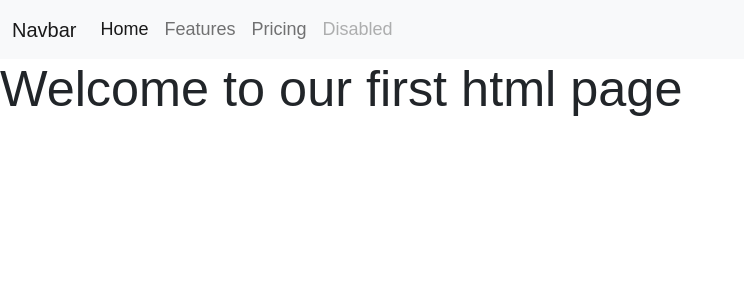
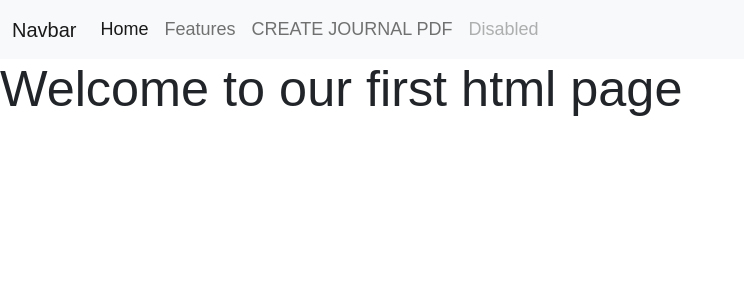
Before and after one commit to Jefex7/trainingExample, a Django app: page / in a window 1280 px wide. Shown: the top 300 px of the page, without its empty margins (0-744 px from the left). Run offline with Django 4.2, Linux system fonts and the light colour scheme; data that the repository does not hold is empty.

Commit message:
Added PDF feature

```diff
--- a/JournalD/journalAppD/templates/base.html
+++ b/JournalD/journalAppD/templates/base.html
@@ -25,7 +25,7 @@
           <a class="nav-link" href="#">Features</a>
         </li>
         <li class="nav-item">
-          <a class="nav-link" href="#">Pricing</a>
+          <a class="nav-link" href="{% url 'journalAppD:resources_pdf' %}">CREATE JOURNAL PDF</a>
         </li>
         <li class="nav-item">
           <a class="nav-link disabled"
--- a/JournalD/journalAppD/urls.py
+++ b/JournalD/journalAppD/urls.py
@@ -1,6 +1,6 @@
 
 from django.urls import path
-from .views import home, view_resources, update_resource, delete_resource
+from .views import home, view_resources, update_resource, delete_resource, resources_pdf
 
 app_name = "journalAppD"
 
@@ -10,5 +10,6 @@ urlpatterns = [
     path('resource/<int:resource_id>/', update_resource, name="update_resource"),
     path('resources', view_resources, name="view_resources"),
     path('delete_resource/<int:resource_id>/',delete_resource, name="delete_resource"),
+    path('resources_pdf', resources_pdf, name="resources_pdf"),
 
 ]
--- a/JournalD/journalAppD/views.py
+++ b/JournalD/journalAppD/views.py
@@ -1,8 +1,13 @@
-from django.http import HttpResponse
+from django.http import HttpResponse, FileResponse
 from django.shortcuts import render, redirect, get_object_or_404
 # import to make use of the database table Resource
 from journalAppD.forms import ResourceForm
 from journalAppD.models import Resource
+
+import io
+from reportlab.pdfgen import canvas
+from reportlab.lib.units import inch
+from reportlab.lib.pagesizes import letter
 
 
 # Create your views here.
@@ -45,3 +50,39 @@ def delete_resource(request, resource_id):
     resources = Resource.objects.all().order_by("-date_created")
     return render(request, 'resources.html', {
         'resource_list': resources, })
+
+
+def resources_pdf(request):
+    # Create BytesStream buffer
+    buf = io.BytesIO()
+    # Create a canvas
+    c = canvas.Canvas(buf, pagesize=letter, bottomup=0)
+    # Create a text object
+    textob = c.beginText()
+    textob.setTextOrigin(inch, inch)
+    textob.setFont("Helvetica", 14)
+
+    # Choose the model
+    resources = Resource.objects.all().order_by("-date_created")
+
+    # Add some lines of text
+    lines = []
+
+    for resource in resources:
+        lines.append("Date : "+ str(resource.date_created))
+        lines.append("Title : " + resource.title)
+        lines.append("Content :")
+        lines.append(resource.content)
+        lines.append(" ")
+        lines.append(" ")
+
+
+    for line in lines:
+        textob.textLine(line)
+
+    c.drawText(textob)
+    c.showPage()
+    c.save()
+    buf.seek(0)
+
+    return FileResponse(buf, as_attachment=True, filename="resources.pdf")
```
